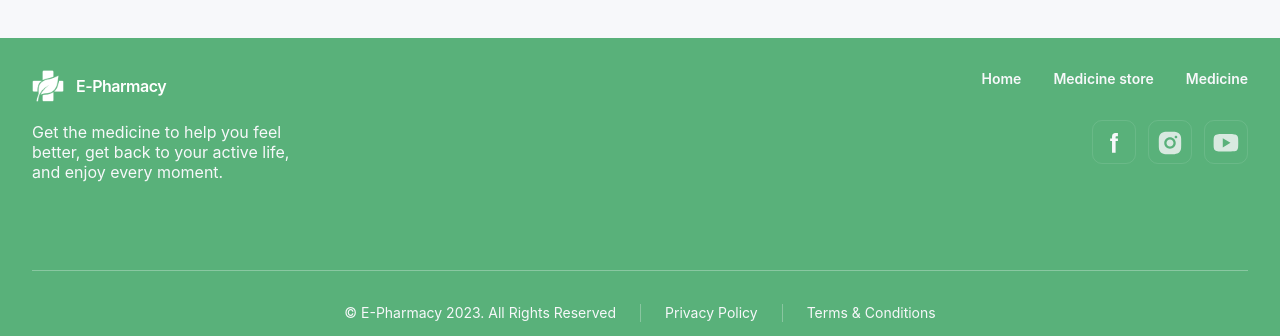
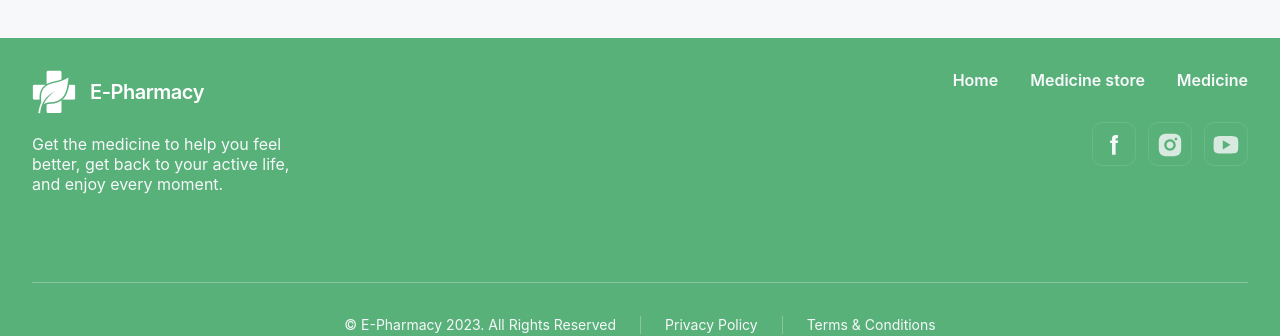
Before and after one commit to Aleksandr2905/e-pharmacy, a React (Vite) app: page / in a window 1280 px wide. Shown: the part 3322-3658 px from the top of the page. Built offline with nearby package versions, Linux system fonts and the light colour scheme; no server answers.

Commit message:
added style desktop Footer

```diff
--- a/src/components/Footer/Footer.jsx
+++ b/src/components/Footer/Footer.jsx
@@ -1,3 +1,4 @@
+import { useMediaQuery } from "react-responsive";
 import * as s from "./Footer.styled";
 import FooterBottom from "./FooterBottom/FooterBottom";
 import FooterLogo from "./FooterLogo/FooterLogo";
@@ -5,6 +6,8 @@ import FooterNavMenu from "./FooterNavMenu/FooterNavMenu";
 import Social from "./Social/Social";
 
 const Footer = () => {
+  const desktop = useMediaQuery({ query: "(min-width: 1440px)" });
+
   return (
     <>
       <s.Wrapper>
@@ -16,10 +19,17 @@ const Footer = () => {
               life, and enjoy every moment.
             </s.Text>
           </div>
-          <div>
-            <FooterNavMenu />
-            <Social />
-          </div>
+          {desktop ? (
+            <>
+              <FooterNavMenu />
+              <Social />
+            </>
+          ) : (
+            <div>
+              <FooterNavMenu />
+              <Social />
+            </div>
+          )}
         </s.FooterTop>
         <FooterBottom />
       </s.Wrapper>
--- a/src/components/Footer/Footer.styled.js
+++ b/src/components/Footer/Footer.styled.js
@@ -10,6 +10,10 @@ export const Wrapper = styled.footer`
     flex-direction: column;
     padding: 32px;
     margin-top: 60px;
+  }
+
+  @media screen and (min-width: 1440px) {
+    padding: 40px 128px;
   }
 `;
 
@@ -36,4 +40,8 @@ export const Text = styled.p`
     font-size: 16px;
     line-height: 1.25;
   }
+
+  @media screen and (min-width: 1440px) {
+    margin-bottom: 64px;
+  }
 `;
--- a/src/components/Footer/FooterBottom/FooterBottom.styled.js
+++ b/src/components/Footer/FooterBottom/FooterBottom.styled.js
@@ -21,6 +21,10 @@ export const Wrapper = styled.ul`
       padding-right: 24px;
     }
   }
+
+  @media screen and (min-width: 1440px) {
+    padding-top: 40px;
+  }
 `;
 
 export const Item = styled.li`
--- a/src/components/Footer/FooterLogo/FooterLogo.styled.js
+++ b/src/components/Footer/FooterLogo/FooterLogo.styled.js
@@ -5,11 +5,20 @@ export const Wrapper = styled.a`
   align-items: center;
   gap: 12px;
   margin-bottom: 20px;
+
+  @media screen and (min-width: 768px) {
+    gap: 14px;
+  }
 `;
 
 export const Img = styled.img`
   width: 32px;
   height: 32px;
+
+  @media screen and (min-width: 768px) {
+    width: 44px;
+    height: 44px;
+  }
 `;
 
 export const Text = styled.p`
@@ -18,4 +27,8 @@ export const Text = styled.p`
   line-height: normal;
   letter-spacing: -0.48px;
   color: ${({ theme }) => theme.color.white};
+
+  @media screen and (min-width: 768px) {
+    font-size: 20px;
+  }
 `;
--- a/src/components/Footer/FooterNavMenu/FooterNavMenu.styled.js
+++ b/src/components/Footer/FooterNavMenu/FooterNavMenu.styled.js
@@ -8,6 +8,10 @@ export const Wrapper = styled.nav`
 
   @media screen and (min-width: 768px) {
     margin-bottom: 32px;
+  }
+
+  @media screen and (min-width: 1440px) {
+    margin-bottom: 50px;
   }
 `;
 
@@ -21,4 +25,8 @@ export const Button = styled(Link)`
   &:hover {
     color: ${({ theme }) => theme.color.lightGrey30};
   }
+
+  @media screen and (min-width: 768px) {
+    font-size: 16px;
+  }
 `;
```
